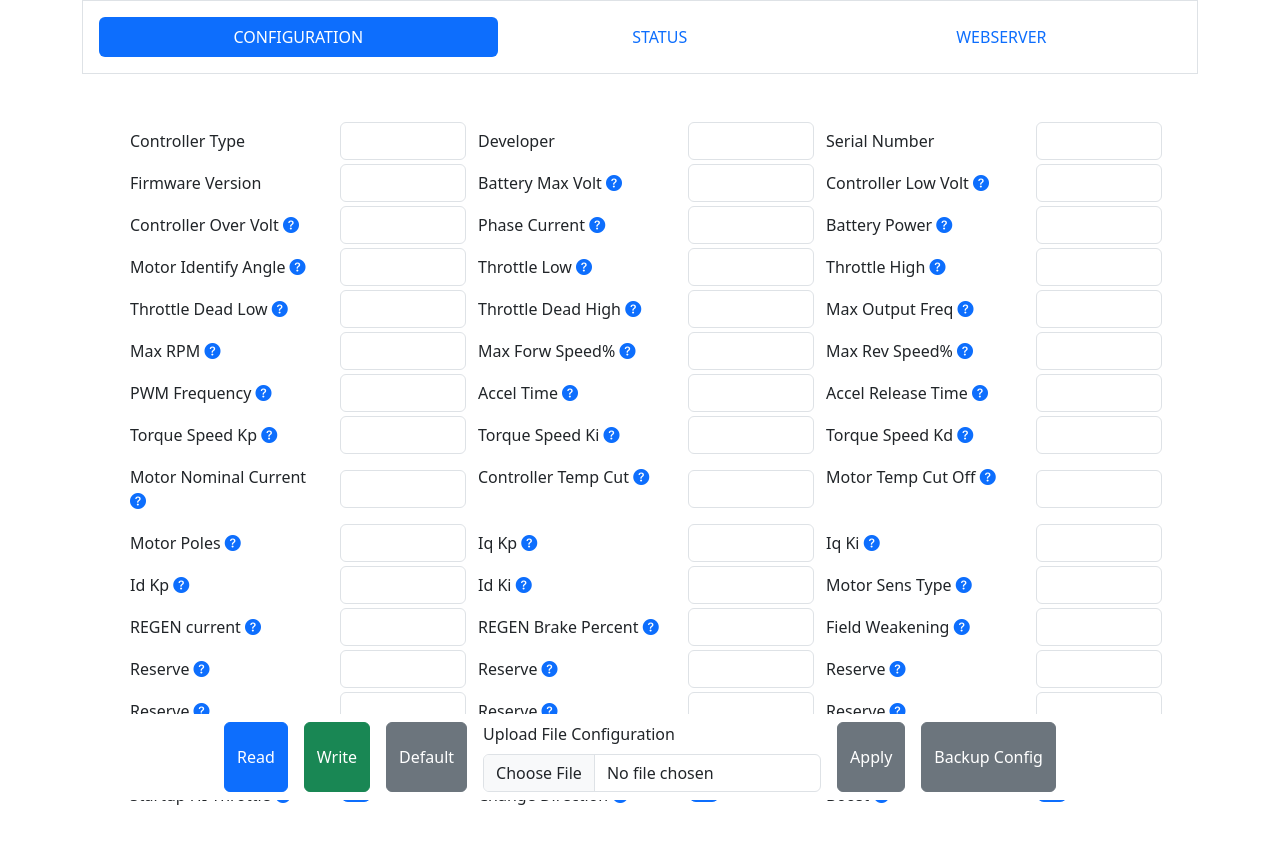
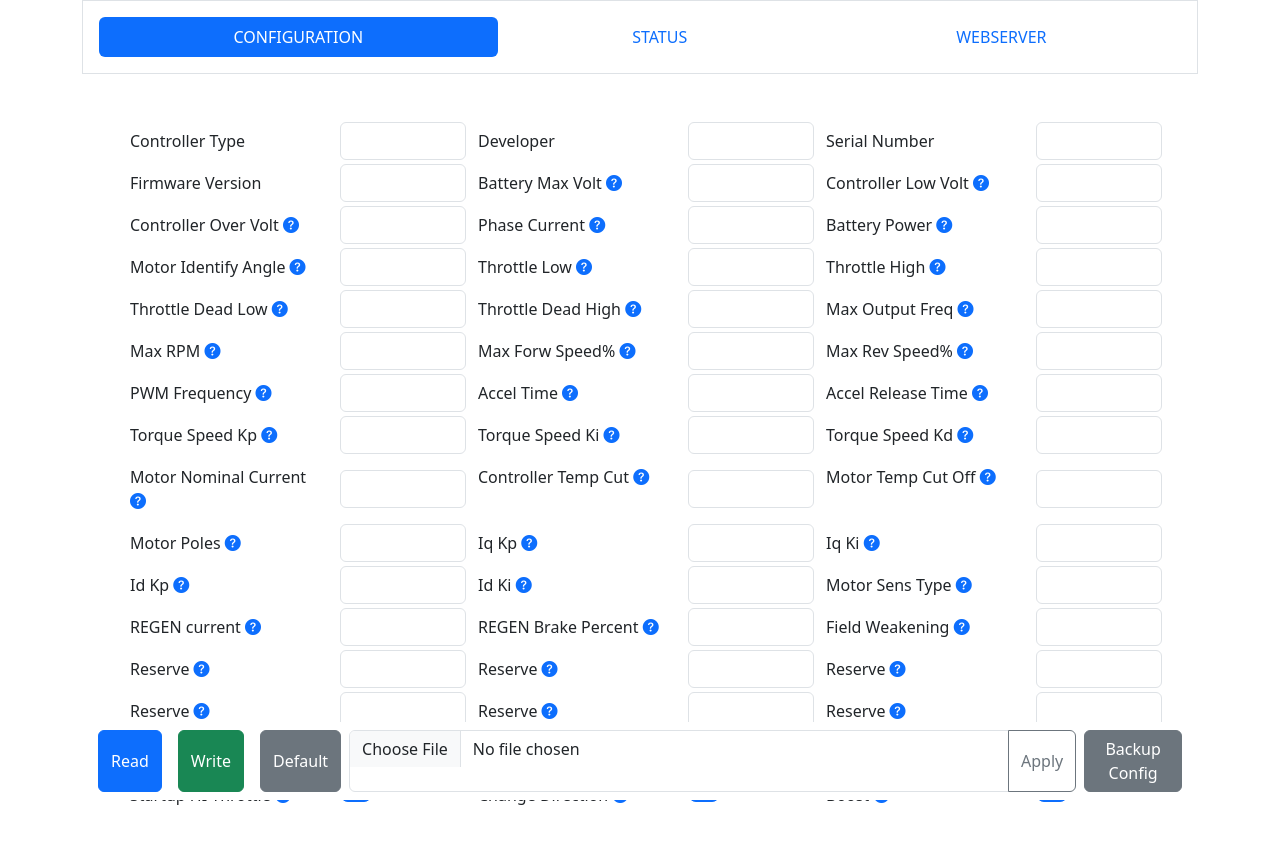
Before and after one commit to semaralawa/test-weimana, a plain HTML site: page index.html in a window 1280 px wide. Drawn offline with nearby package versions, Linux system fonts and the light colour scheme.

Commit message:
Update index.html

```diff
--- a/index.html
+++ b/index.html
@@ -623,11 +623,12 @@
                         <button type="button" id="btn_read" class="btn btn-primary mx-2">Read</button>
                         <button type="button" id="btn_write" class="btn btn-success mx-2">Write</button>
                         <button type="button" id="btn_default" class="btn btn-secondary mx-2">Default</button>
-                        <div class="mx-2">
-                            <label for="formFile" class="form-label">Upload File Configuration</label>
-                            <input class="form-control" type="file" id="formFile">
+                        <div class="input-group">
+                            <input type="file" class="form-control" id="inputGroupFile04"
+                                aria-describedby="inputGroupFileAddon04" aria-label="Upload">
+                            <button class="btn btn-outline-secondary" type="button"
+                                id="inputGroupFileAddon04">Apply</button>
                         </div>
-                        <button type="button" id="btn_apply" class="btn btn-secondary mx-2">Apply</button>
                         <button type="button" id="btn_backup" class="btn btn-secondary mx-2">Backup Config</button>
 
                     </div>
```
